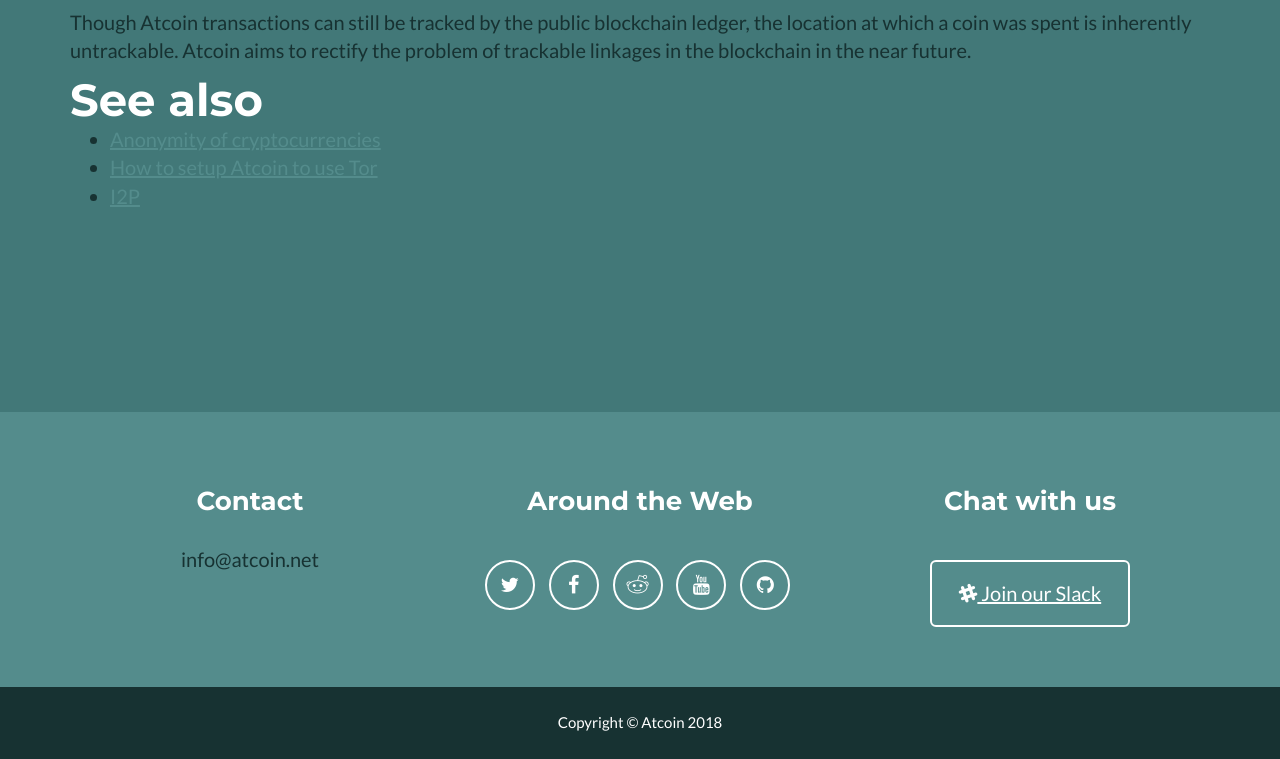
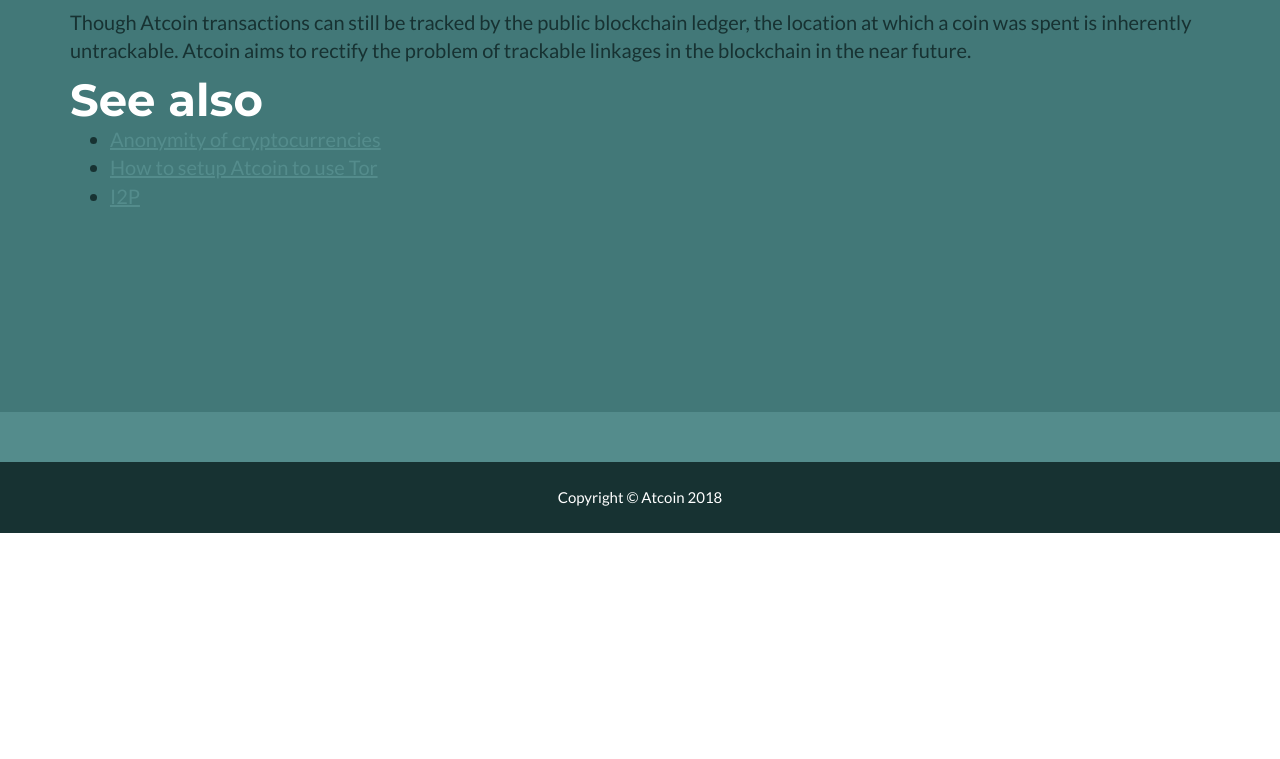
Before and after one commit to atcoindev/at.github.io, a plain HTML site: page index.html in a window 1280 px wide. Shown: the part 3376-4135 px from the top of the page. After the commit the page ends 3909 px from the top, so only its background shows below. Drawn offline with Linux system fonts and the light colour scheme.

Commit message:
Update index.html

```diff
--- a/index.html
+++ b/index.html
@@ -226,58 +226,7 @@
     <div class="footer-above">
         <div class="container">
             <div class="row">
-                <div class="footer-col col-md-4">
-                    <h3>Contact</h3>
-                    <p>
-                         info@atcoin.net
-                        <br>
-                    </p>
-                </div>
-                <div class="footer-col col-md-4">
-                    <h3>Around the Web</h3>
-                    <ul class="list-inline">
 
-                        <li>
-                            <a href="https://twitter.com/anoncoinproject" class="btn-social btn-outline">
-                                <i class="fa fa-fw fa-twitter"></i>
-                            </a>
-                        </li>
-
-                        <li>
-                            <a href="https://www.facebook.com/Atcoin/" class="btn-social btn-outline">
-                                <i class="fa fa-fw fa-facebook"></i>
-                            </a>
-                        </li>
-
-                        <li>
-                            <a href="https://www.reddit.com/r/Atcoin/" class="btn-social btn-outline">
-                                <i class="fa fa-fw fa-reddit"></i>
-                            </a>
-                        </li>
-
-                        <li>
-                            <a href="https://www.youtube.com/channel/UCwKSmUNcoRrBwm-kdsl1n2w" class="btn-social btn-outline">
-                                <i class="fa fa-fw fa-youtube"></i>
-                            </a>
-                        </li>
-
-                        <li>
-                            <a href="https://github.com/Atcoin/atcoin" class="btn-social btn-outline">
-                                <i class="fa fa-fw fa-github"></i>
-                            </a>
-                        </li>
-
-                    </ul>
-                </div>
-                <div class="footer-col col-md-4">
-                    <h3>Chat with us</h3>
-                    <p>
-                            <a href="https://join.slack.com/t/anoncoin/shared_invite/enQtMjcxMzUxMjk5ODYwLTU0OTJhNmIxNzYyY2JiMzUxOGZhMjYzNmQ3YmViNWM1OWIxZGNlMGY0Zjg1NzdhMDAyZmRiYTFhNTM1OWZiYTU
-                            " class="btn btn-lg btn-outline">
-                                <i class="fa fa-slack"></i> Join our Slack
-                            </a>
-                    </p>
-                </div>
             </div>
         </div>
     </div>
```
